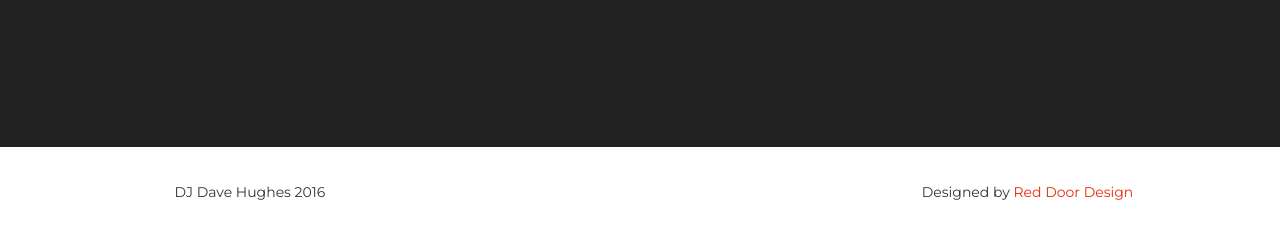
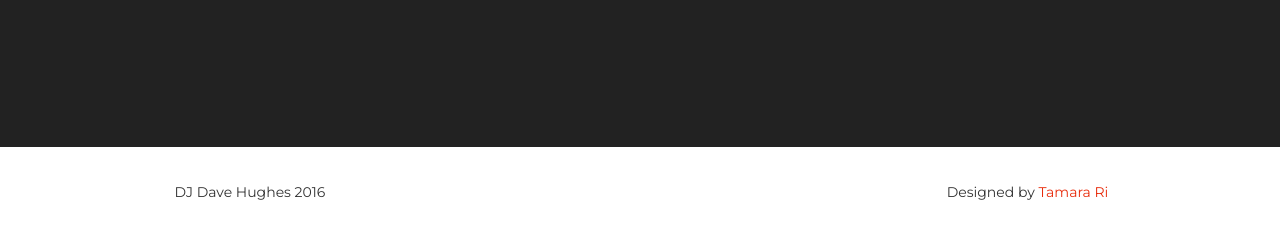
Before and after one commit to tamara4dave/website, a website: page index.html in a window 1280 px wide. Shown: the part 4156-4393 px from the top of the page. Drawn offline with nearby package versions, Linux system fonts and the light colour scheme; a web font is replaced by a local one.

Commit message:
update RDD to Tamara Ri

```diff
--- a/index.html
+++ b/index.html
@@ -309,7 +309,7 @@
                 </div>
                 <div class="col-md-4">
                     <ul class="list-inline quicklinks">
-                        <li>Designed by <a href="http://www.reddoor-design.com" target="_blank">Red Door Design</a>
+                        <li>Designed by <a href="http://www.reddoor-design.com" target="_blank">Tamara Ri</a>
                     </ul>
                 </div>
             </div>
```
